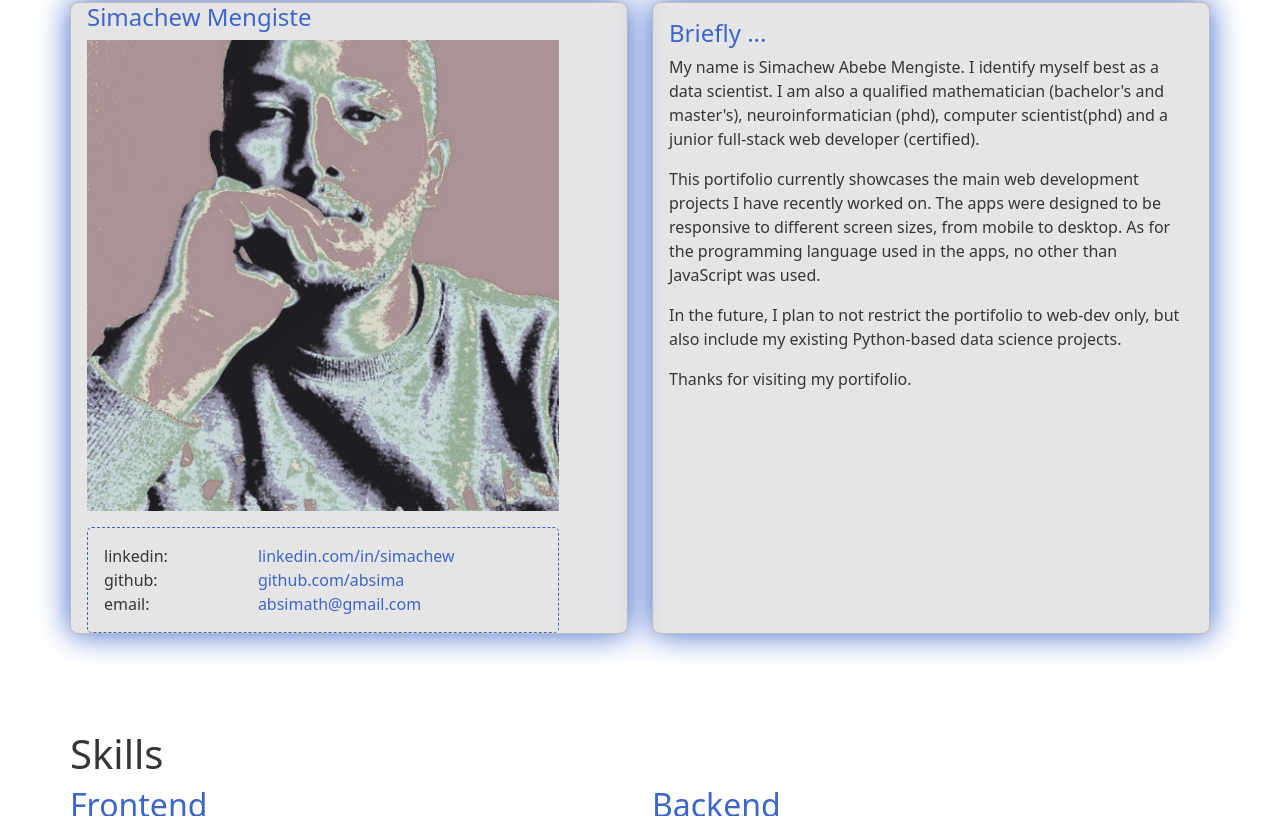
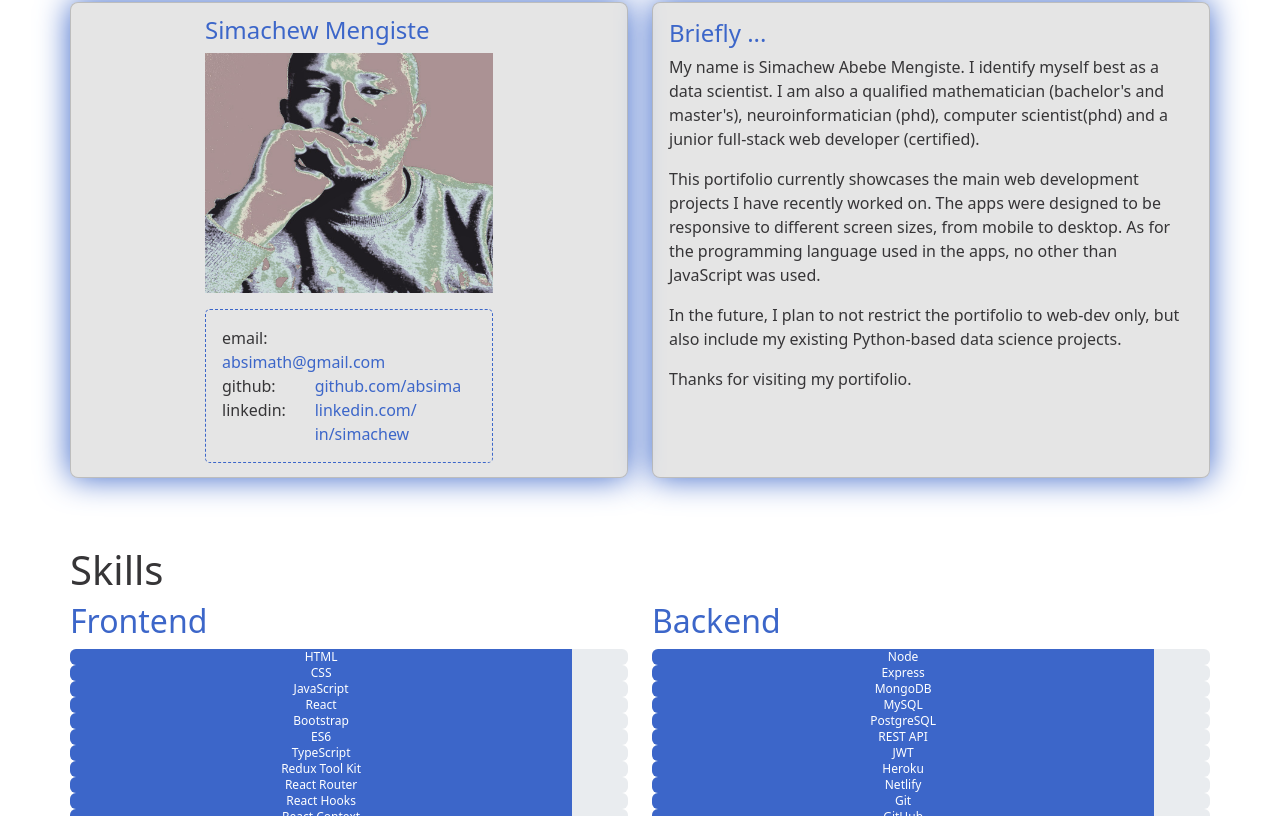
Before and after one commit to absima/portifolio, a React (Vite) app: page /about in a window 1280 px wide. Shown: the part 513-1329 px from the top of the page. Built offline with nearby package versions, Linux system fonts and the light colour scheme.

Commit message:
large-screen issue corrected

```diff
--- a/src/components/about.jsx
+++ b/src/components/about.jsx
@@ -16,9 +16,13 @@ const About = () => {
       <Row
         style={{
           marginBottom: '-2rem',
+          // height: '55rem',
         }}
       >
         <Col sm={12} md={6}>
+          <div>
+
+          </div>
           <Card>
             <Card.Body>
               <Card.Title
@@ -35,7 +39,10 @@ const About = () => {
                   style={{
                     display: 'flex',
                     // justifyContent: 'center',
-                    width: '90%',
+                    // width: '100%',
+                    height: '15rem',
+                    width: '18rem',
+
                   }}
                 >
                   <img src={me} alt=" " style={{ width: '100%' }} />
@@ -50,12 +57,46 @@ const About = () => {
                   padding: '1rem',
                   borderRadius: '5px',
                   borderStyle: 'dashed',
-                  width: '90%',
+                  width: '18rem',
                 }}
               >
                 <Row>
-                  <Col>linkedin:</Col>
-                  <Col sm={8}>
+                  <Col xs="4">email:</Col>
+                  <Col>
+                    <a href="mailto:absimath@gmail.com">absimath@gmail.com</a>
+                  </Col>
+                </Row>
+
+                <Row>
+                  <Col xs="4">github:</Col>
+                  <Col>
+                    <a
+                      href="
+                      https://github.com/absima
+                      "
+                      target="_blank"
+                      rel="noopener noreferrer"
+                    >
+                      github.com/absima
+                    </a>
+                  </Col>
+                </Row>
+                <Row>
+                  <Col xs="4">linkedin:</Col>
+                  <Col>
+                    <a
+                      href="https://www.linkedin.com/in/simachew/"
+                      target="_blank"
+                      rel="noopener noreferrer"
+                    >
+                      linkedin.com/ in/simachew
+                    </a>
+                  </Col>
+                </Row>
+
+                {/* <Row>
+                <Col xs="auto"> linkedin:</Col>
+                  <Col >
                     <a
                       href="https://www.linkedin.com/in/simachew/"
                       target="_blank"
@@ -67,8 +108,12 @@ const About = () => {
                 </Row>
 
                 <Row>
-                  <Col>github:</Col>
-                  <Col sm={8}>
+                  <Col xs="auto"
+                  style={{
+                    backgroundColor: '#3c66c9',
+                  }}
+                  >github:</Col>
+                  <Col>
                     <a
                       href="
                       https://github.com/absima"
@@ -80,13 +125,13 @@ const About = () => {
                   </Col>
                 </Row>
                 <Row>
-                  <Col>email:</Col>
-                  <Col sm={8}>
+                  <Col xs="auto">email:</Col>
+                  <Col >
                     <a href="mailto:simachew.mengiste@gmail.com">
                       absimath@gmail.com
                     </a>
                   </Col>
-                </Row>
+                </Row> */}
               </Card.Text>
             </Card.Body>
           </Card>
@@ -112,10 +157,10 @@ const About = () => {
               </Card.Title>
               <Card.Text>
                 {/* <p> */}
-                My name is Simachew Abebe Mengiste. I identify myself best as a data
-                scientist. I am also a qualified mathematician (bachelor's and
-                master's), neuroinformatician (phd), computer scientist(phd) and
-                a junior full-stack web developer (certified).
+                My name is Simachew Abebe Mengiste. I identify myself best as a
+                data scientist. I am also a qualified mathematician (bachelor's
+                and master's), neuroinformatician (phd), computer scientist(phd)
+                and a junior full-stack web developer (certified).
                 {/* </p> */}
                 {/* <p> */}
               </Card.Text>
@@ -128,7 +173,8 @@ const About = () => {
               </Card.Text>
               <Card.Text>
                 In the future, I plan to not restrict the portifolio to web-dev
-                only, but also include my existing Python-based data science projects.
+                only, but also include my existing Python-based data science
+                projects.
               </Card.Text>
               <Card.Text>Thanks for visiting my portifolio.</Card.Text>
             </Card.Body>
```
